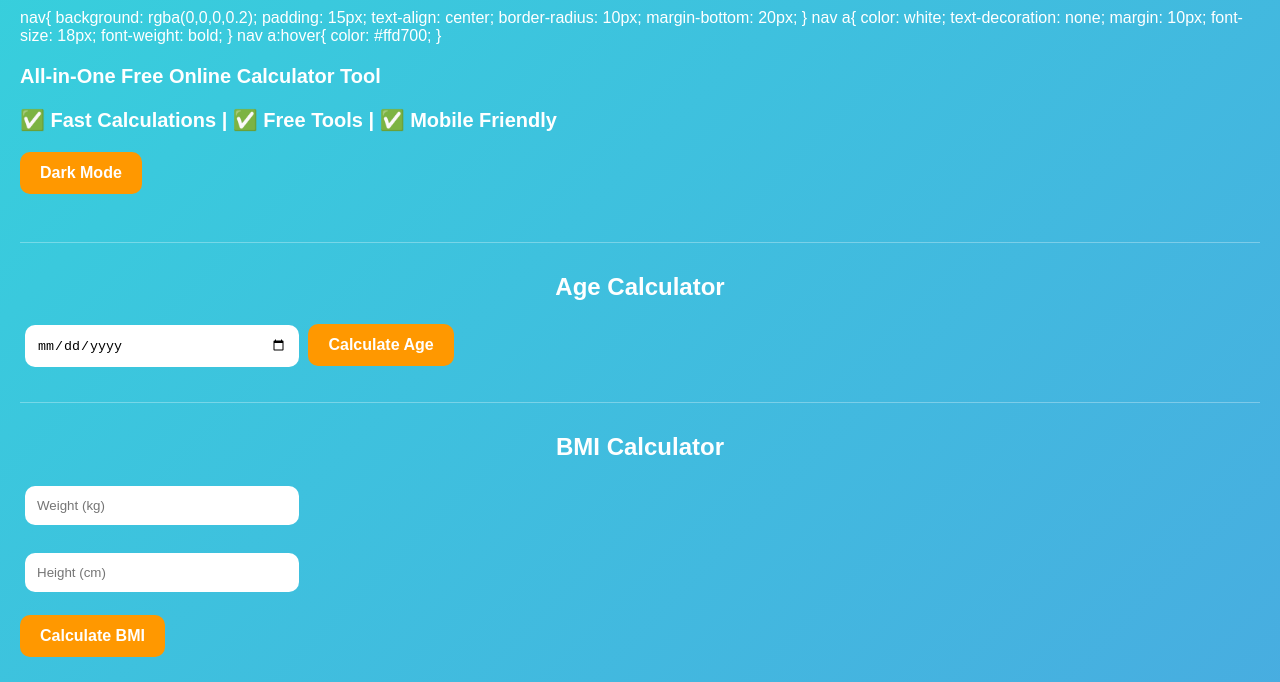
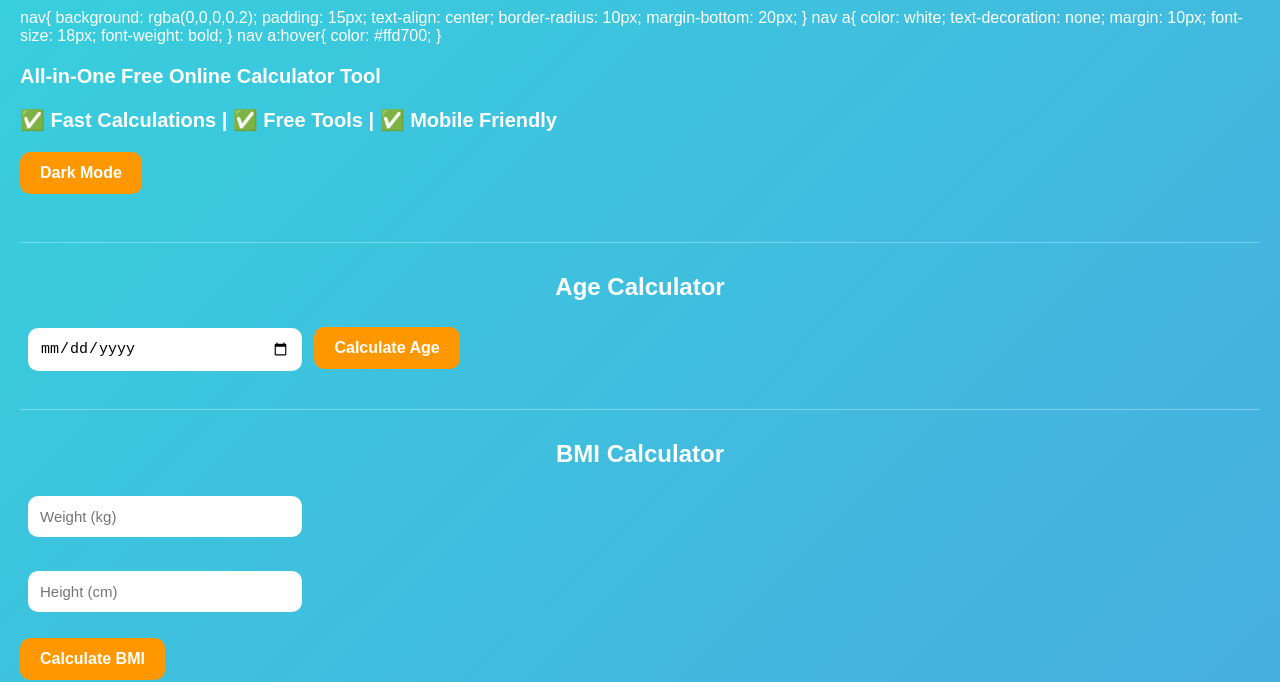
Before and after one commit to smartcalchub-official/smartcalchub, a plain HTML site: page index.html in a window 1280 px wide. Shown: the part 154-836 px from the top of the page. Drawn offline with Linux system fonts and the light colour scheme.

Commit message:
Update style.css

```diff
--- a/style.css
+++ b/style.css
@@ -94,3 +94,11 @@ footer{
     color:white;
     font-size:16px;
 }
+input{
+    width:250px;
+    padding:12px;
+    border:none;
+    border-radius:10px;
+    margin:8px;
+    font-size:15px;
+}
```
